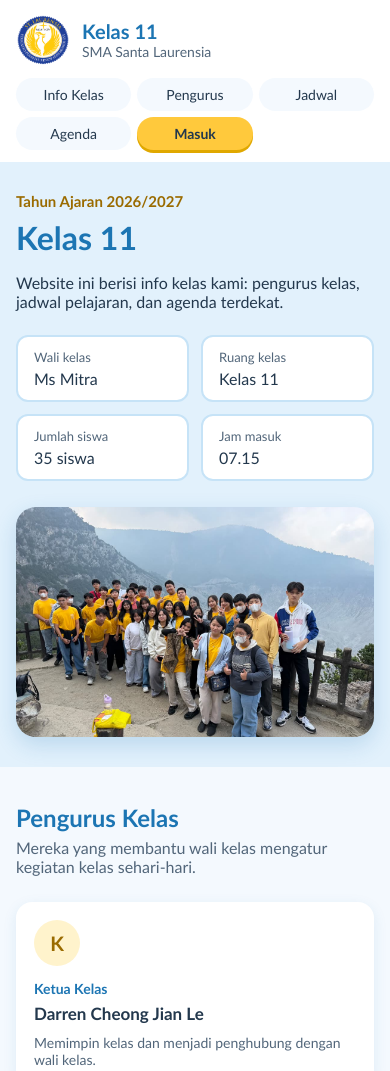
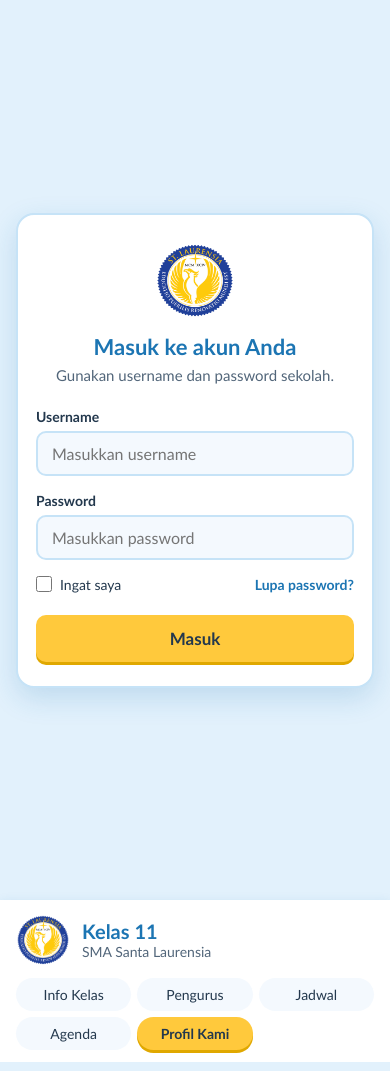
Before and after one commit to ellele03/AOP-DT-Sarah, a plain HTML site: page index.html in a window 390 px wide. Shown: the top 1071 px of the page. Drawn offline with Linux system fonts and the light colour scheme.

Commit message:
Halaman login tampil duluan sebelum isi website

```diff
--- a/index.html
+++ b/index.html
@@ -9,7 +9,31 @@
 </head>
 <body>
 
-    <header class="as-atas">
+    <section class="as-masuk" id="masuk">
+        <div class="as-portal">
+            <img src="images/logo.png" alt="Logo SMA Santa Laurensia" class="as-portal-logo">
+            <h2>Masuk ke akun Anda</h2>
+            <p class="as-portal-sub">Gunakan username dan password sekolah.</p>
+            <div class="as-isian">
+                <p class="as-isian-judul">Username</p>
+                <input type="text" class="as-kotak-isi" id="username" name="username" placeholder="Masukkan username">
+            </div>
+            <div class="as-isian">
+                <p class="as-isian-judul">Password</p>
+                <input type="password" class="as-kotak-isi" id="password" name="password" placeholder="Masukkan password">
+            </div>
+            <div class="as-portal-baris">
+                <div class="as-ingat">
+                    <input type="checkbox" class="as-centang" id="ingat" name="ingat">
+                    <p>Ingat saya</p>
+                </div>
+                <a href="#masuk">Lupa password?</a>
+            </div>
+            <a class="as-tombol-masuk" href="#beranda">Masuk</a>
+        </div>
+    </section>
+
+    <header class="as-atas" id="beranda">
         <div class="as-merek">
             <img src="images/logo.png" alt="Logo SMA Santa Laurensia" class="as-logo">
             <div>
@@ -22,7 +46,7 @@
             <a href="#pengurus">Pengurus</a>
             <a href="#jadwal">Jadwal</a>
             <a href="#agenda">Agenda</a>
-            <a class="as-tombol" href="#masuk">Masuk</a>
+            <a class="as-tombol" href="cv1.html">Profil Kami</a>
         </nav>
     </header>
 
@@ -338,30 +362,6 @@
                 </div>
             </div>
         </section>
-
-        <section class="as-bagian as-masuk" id="masuk">
-            <div class="as-portal">
-                <img src="images/logo.png" alt="Logo SMA Santa Laurensia" class="as-portal-logo">
-                <h2>Masuk ke akun Anda</h2>
-                <p class="as-portal-sub">Gunakan username dan password sekolah.</p>
-                <div class="as-isian">
-                    <p class="as-isian-judul">Username</p>
-                    <input type="text" class="as-kotak-isi" id="username" name="username" placeholder="Masukkan username">
-                </div>
-                <div class="as-isian">
-                    <p class="as-isian-judul">Password</p>
-                    <input type="password" class="as-kotak-isi" id="password" name="password" placeholder="Masukkan password">
-                </div>
-                <div class="as-portal-baris">
-                    <div class="as-ingat">
-                        <input type="checkbox" class="as-centang" id="ingat" name="ingat">
-                        <p>Ingat saya</p>
-                    </div>
-                    <a href="#masuk">Lupa password?</a>
-                </div>
-                <a class="as-tombol-masuk" href="cv1.html">Masuk</a>
-            </div>
-        </section>
     </main>
 
     <footer class="as-bawah">
--- a/style.css
+++ b/style.css
@@ -309,12 +309,16 @@ body {
 }
 
 .as-masuk {
+    display: grid;
+    justify-content: center;
+    align-items: center;
+    height: 1000px;
+    padding: 0 20px;
     background-color: #e2f1fc;
 }
 
 .as-portal {
     width: 400px;
-    margin: 0 auto;
     padding: 32px;
     background-color: #ffffff;
     border: 2px solid #c6e3f7;
@@ -332,6 +336,7 @@ body {
 .as-portal h2 {
     margin: 0 0 6px 0;
     font-size: 24px;
+    color: #1c75b3;
     text-align: center;
 }
 
@@ -549,6 +554,12 @@ body {
         gap: 14px;
     }
 
+    .as-masuk {
+        grid-template-columns: 1fr;
+        height: 900px;
+        padding: 0 16px;
+    }
+
     .as-portal {
         width: auto;
         padding: 24px 18px;
```
